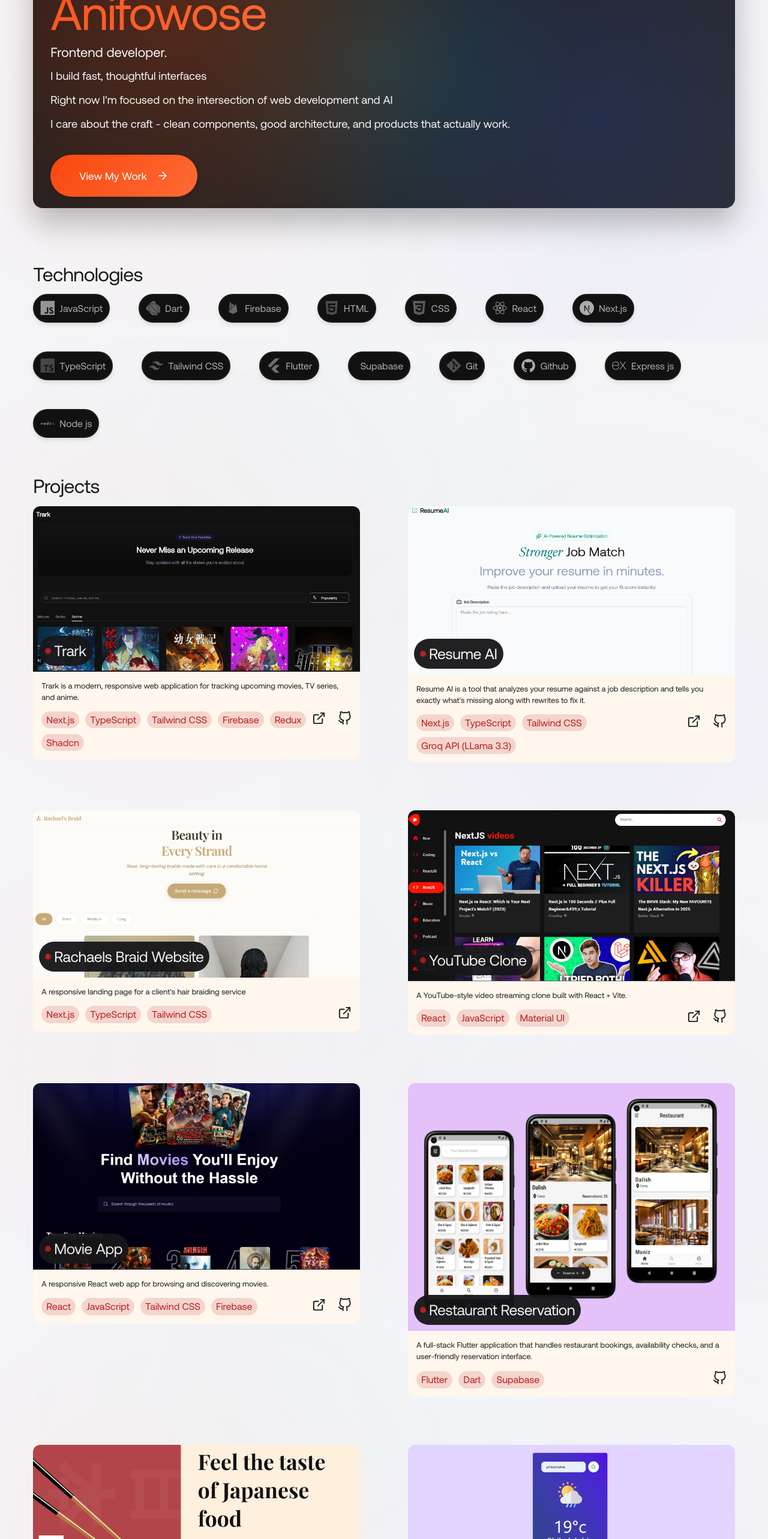
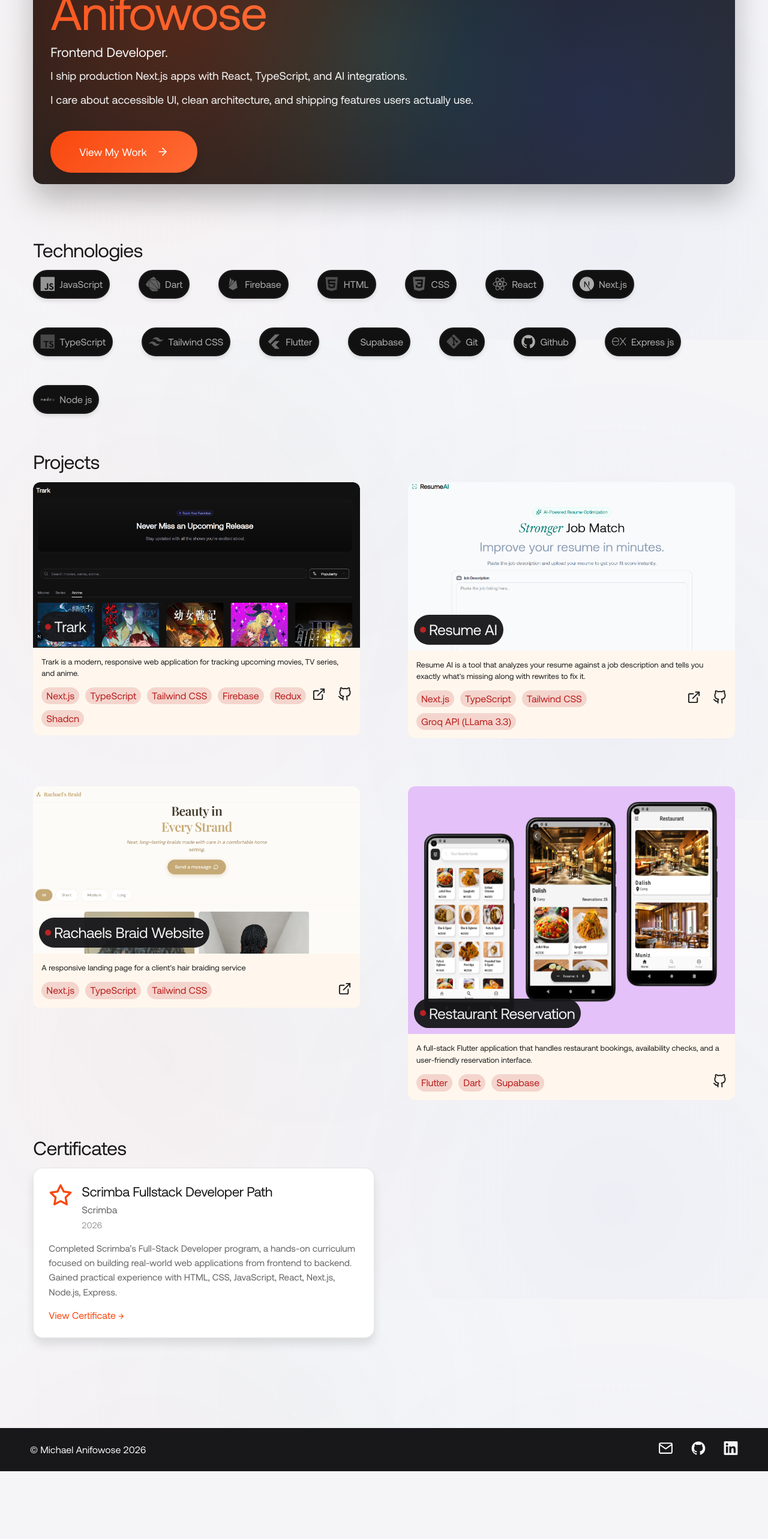
Before and after one commit to msamichael/micky, a React (Vite) app: page / in a window 1280 px wide. Shown: the part 234-2800 px from the top of the page at 60% size. After the commit the page ends 2687 px from the top, so only its background shows below. Built offline with nearby package versions, Linux system fonts and the light colour scheme.

Commit message:
chore: restructure projects and rewrite about section

```diff
--- a/src/sections/Hero.jsx
+++ b/src/sections/Hero.jsx
@@ -31,13 +31,14 @@
         </div>
         <div className="about">
           <p style={{fontSize:'22px'}}>
-Frontend developer.</p>
+Frontend Developer.</p>
+
 <p>
- I build fast, thoughtful interfaces </p>
-<p>Right now I'm focused on the intersection of web development and AI</p>
+ I ship production Next.js apps with React, TypeScript, and AI integrations.
+ </p>
           <p>
-            I care about the craft - clean components, good architecture, and products that actually work.</p>
-        </div>
+          I care about accessible UI, clean architecture, and shipping features users actually use. </p>
+</div>
         <button className="cta-button" onClick={scrollToProjects}>
           View My Work
           <svg xmlns="http://www.w3.org/2000/svg" width="20" height="20" viewBox="0 0 24 24" fill="none" stroke="currentColor" strokeWidth="2" strokeLinecap="round" strokeLinejoin="round">
--- a/src/sections/Projects.jsx
+++ b/src/sections/Projects.jsx
@@ -41,46 +41,14 @@
   toolList={['Next.js', 'TypeScript', 'Tailwind CSS']}
 
   />
-        <ProjectCard
-          projectName={"YouTube Clone"}
-          projectImage={mytube}
-          projectLink={"https://mytube-doyf.vercel.app/"}
-          projectGithub={"https://github.com/msamichael/mytube"}
-          projectDesc={'A YouTube-style video streaming clone built with React + Vite.'}
-          toolList={['React','JavaScript', 'Material UI']}
-          />
-        <ProjectCard
-          projectName={"Movie App"}
-          projectImage={movie}
-          projectLink={"https://movie-app-view.vercel.app/"}
-          projectGithub={"https://github.com/msamichael/movie-app"}
-          projectDesc={'A responsive React web app for browsing and discovering movies.'}
-          toolList={['React', 'JavaScript', 'Tailwind CSS', 'Firebase']}
-          />
-        <ProjectCard
+            <ProjectCard
           projectName={"Restaurant Reservation"}
           projectImage={restautant}
           projectGithub={"https://github.com/msamichael/restaurant-reservation-app"}
           projectDesc={'A full-stack Flutter application that handles restaurant bookings, availability checks, and a user-friendly reservation interface.'}
           toolList={['Flutter', 'Dart', 'Supabase']}
           />
-        <ProjectCard
-          projectName={"Sushi Landing Page"}
-          projectImage={sushi}
-          projectLink={"https://sushi-landing-page-chi.vercel.app/"}
-          projectGithub={"https://github.com/msamichael/sushi-landing-page"}
-          projectDesc={'A responsive landing page template for a sushi restaurant.'}
-          toolList={['HTML', 'CSS', 'JavaScript']}
-          />
 
-        <ProjectCard
-          projectName={"Weather App"}
-          projectImage={weather}
-          projectLink={"https://weather-app-blu.vercel.app/"}
-          projectGithub={"https://github.com/msamichael/weather-app"}
-          projectDesc={'A weather information app (frontend) that fetches and displays weather data for user-selected locations.'}
-          toolList={['React' , 'JavaScript', 'Tailwind CSS ']}
-        />
       </div>
     </div>
   );
```
Also changed, not shown: 1 other file (tests, documents, lock files or other folders).
